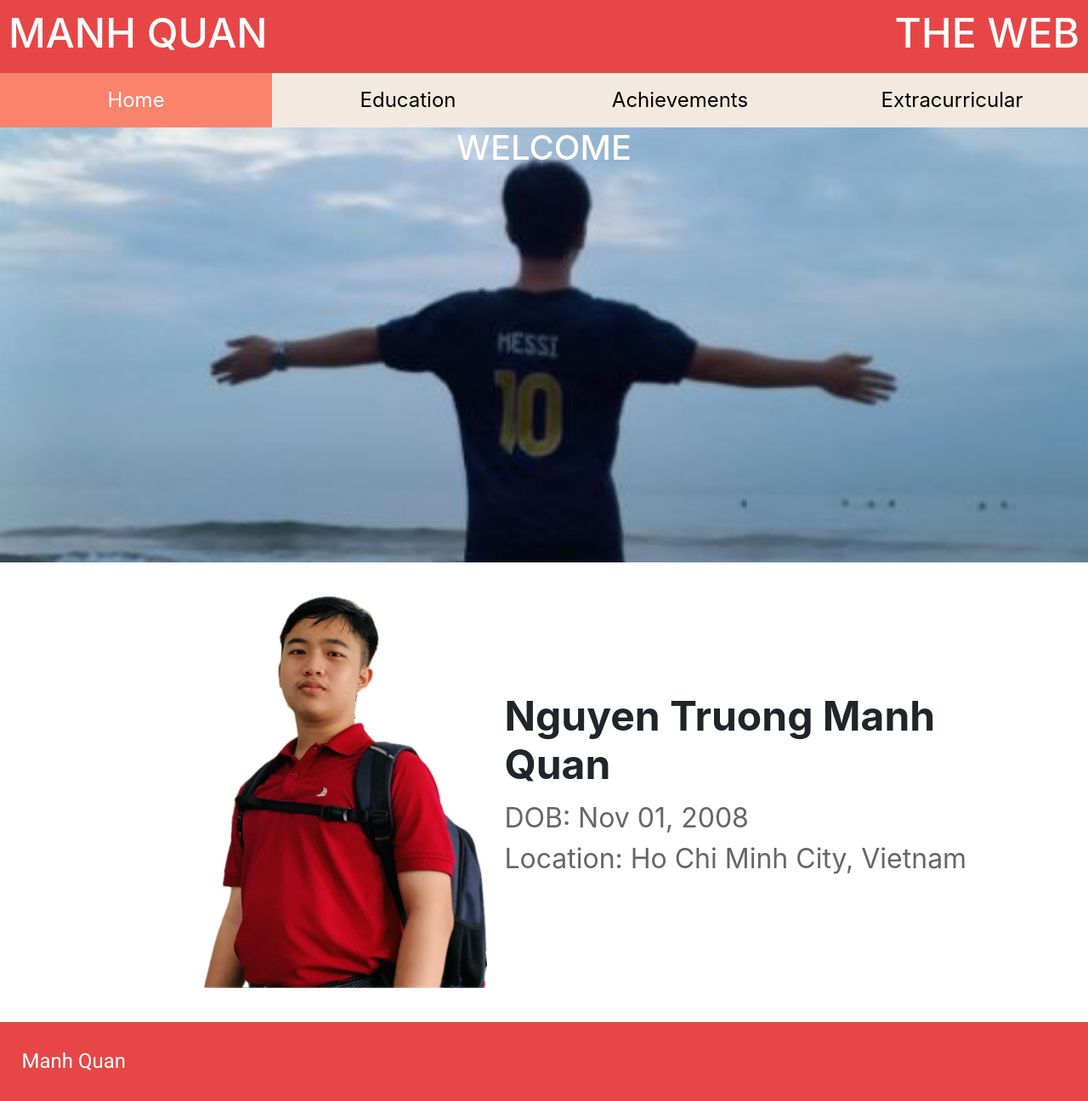
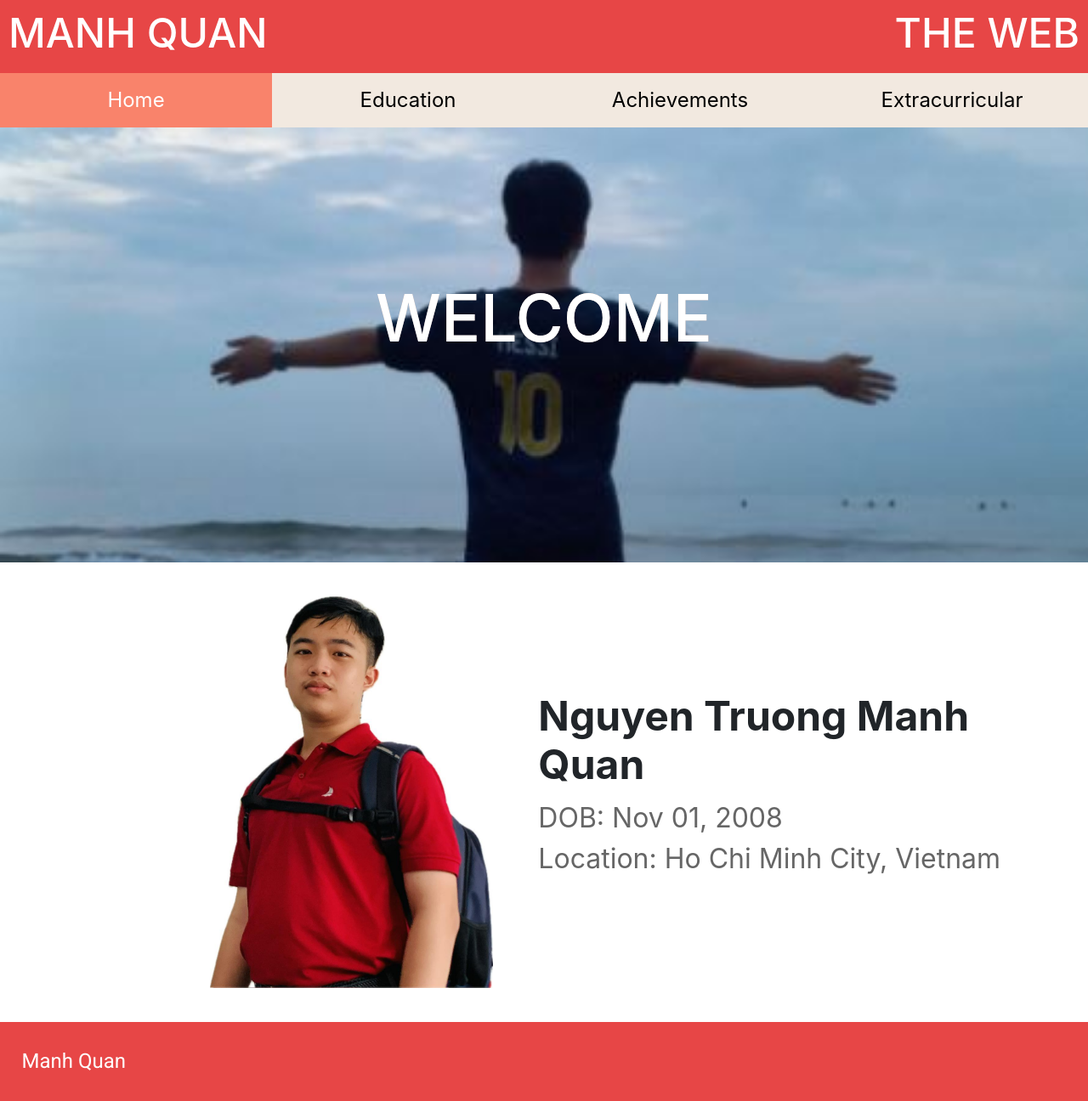
Before and after one commit to NTMQuannuaQMTN/PerPor, a plain HTML site: page index.html in a window 1280 px wide. Shown: the whole page at 85% size. Drawn offline with nearby package versions, Linux system fonts and the light colour scheme.

Commit message:
Update styles.css

```diff
--- a/styles.css
+++ b/styles.css
@@ -107,6 +107,8 @@ footer {
 .container {
     display: flex;
     align-items: center;
+    gap: 3%;
+    justify-content: center;
 }
 
 .image-left {
@@ -212,7 +214,7 @@ p {
     background-clip: text;
     color: transparent;
     margin-top: 29vh;
-    padding: 5vh
+    padding: 14%;
     font-size: 6vw;
 }
 
```
